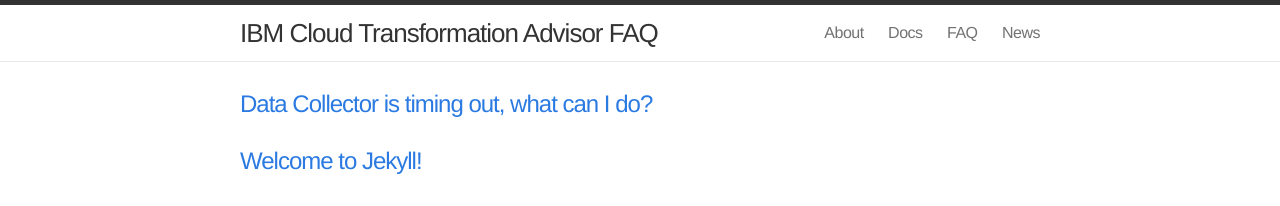
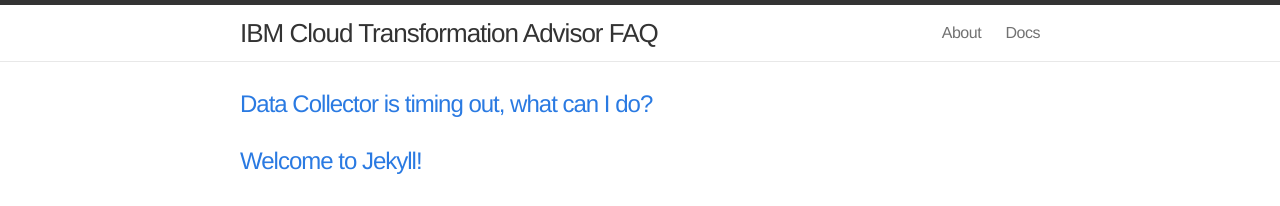
Before and after one commit to TransformationAdvisor/TA.github.io, a Jekyll site: the page built from index.html, in a window 1280 px wide. Shown: the top 206 px of the page. Built offline with Jekyll 4.4.1, drawn with Linux system fonts in a browser that asks for light colours; Markdown is read by kramdown in place of the engine named in the settings.

Commit message:
Update header.html

```diff
--- a/_includes/header.html
+++ b/_includes/header.html
@@ -19,8 +19,6 @@
       <div class="trigger">
         <a class="page-link" href="/about">About</a>
         <a class="page-link" href="/projects">Docs</a>
-        <a class="page-link" href="./FAQ">FAQ</a>
-        <a class="page-link" href="/_posts">News</a>
       </div>
     </nav>
 
```
